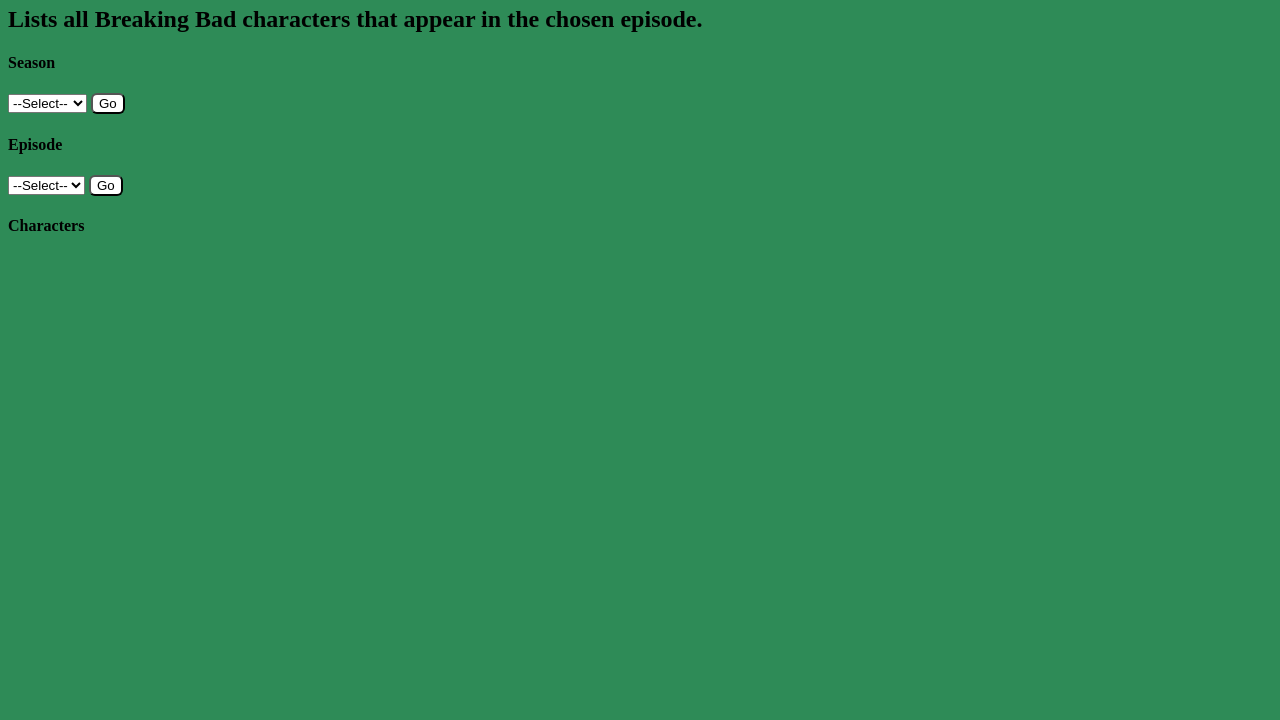
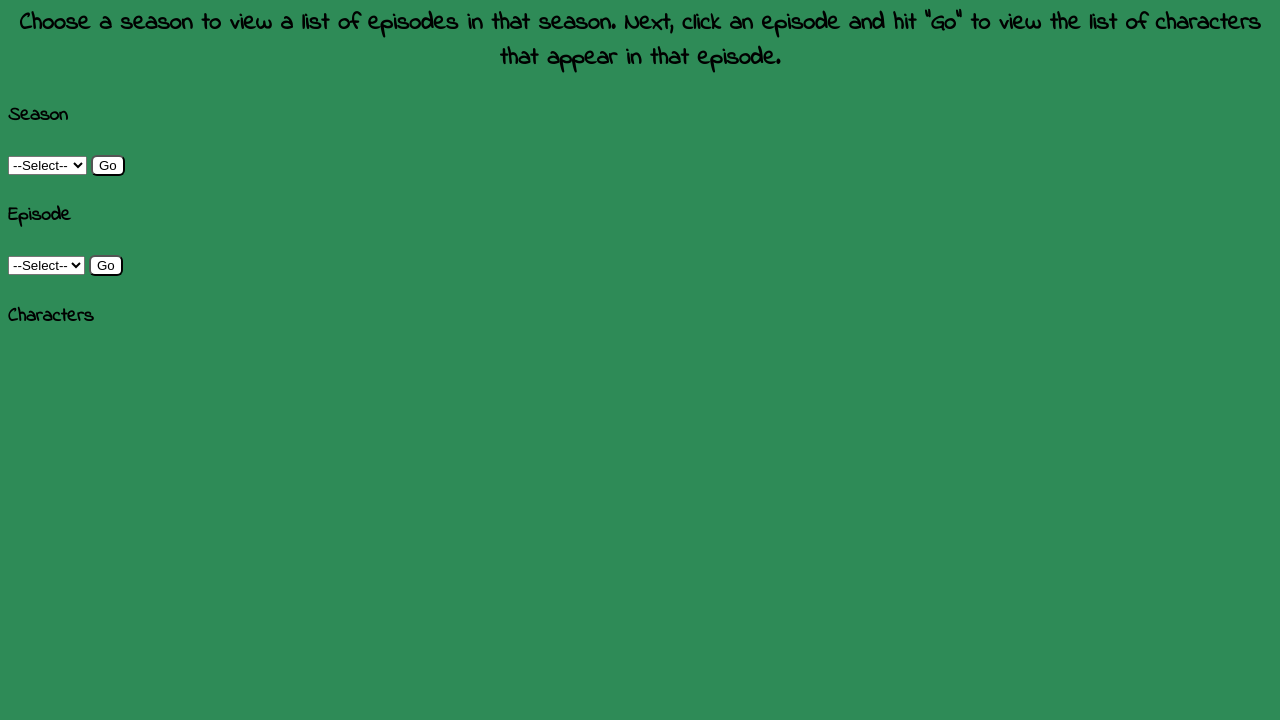
Before and after one commit to mikegoolsby/wheres-walter, a plain HTML site: page scripts/index.html in a window 1280 px wide. Shown: the part 80-800 px from the top of the page. Drawn offline with nearby package versions, Linux system fonts and the light colour scheme; no server answers.

Commit message:
adds further styling

```diff
--- a/scripts/index.html
+++ b/scripts/index.html
@@ -9,12 +9,12 @@
     crossorigin="anonymous"></script>
     <script src="app.js" defer></script>
     <link rel="stylesheet" href="style.css">
-    <link href="https://fonts.googleapis.com/css2?family=Bungee+Shade&display=swap" rel="stylesheet">
+    <link href="https://fonts.googleapis.com/css2?family=Bungee+Shade&family=Indie+Flower&family=Roboto+Mono:wght@300&display=swap" rel="stylesheet">
     <title>Where's Walter?</title>
 </head>
 <body>
     <h1>Where's Walter?</h1>
-    <h2>Lists all Breaking Bad characters that appear in the chosen episode.</h2>
+    <h2>Choose a season to view a list of episodes in that season. Next, click an episode and hit "Go" to view the list of characters that appear in that episode.</h2>
     <form>
         <h4>Season</h4>
         <select id="season" name="season">
--- a/scripts/style.css
+++ b/scripts/style.css
@@ -4,6 +4,23 @@ body {
 
 h1 {
     font-family: 'Bungee Shade', cursive;
+    text-align: center;
+}
+
+h2 {
+    text-align: center;
+}
+
+h2, h4 {
+    font-family: 'Indie Flower', cursive;
+}
+
+h4 {
+    font-size: larger;
+}
+
+li {
+    font-family: 'Roboto Mono', monospace;
 }
 
 #episode {
```
